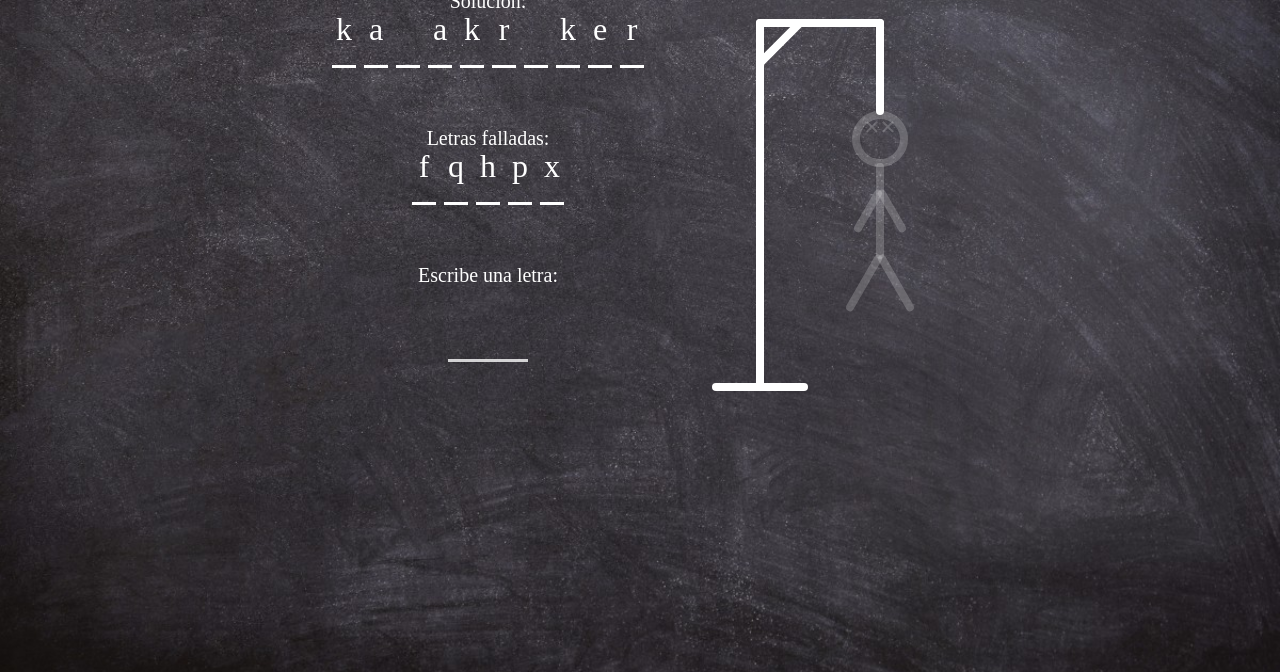
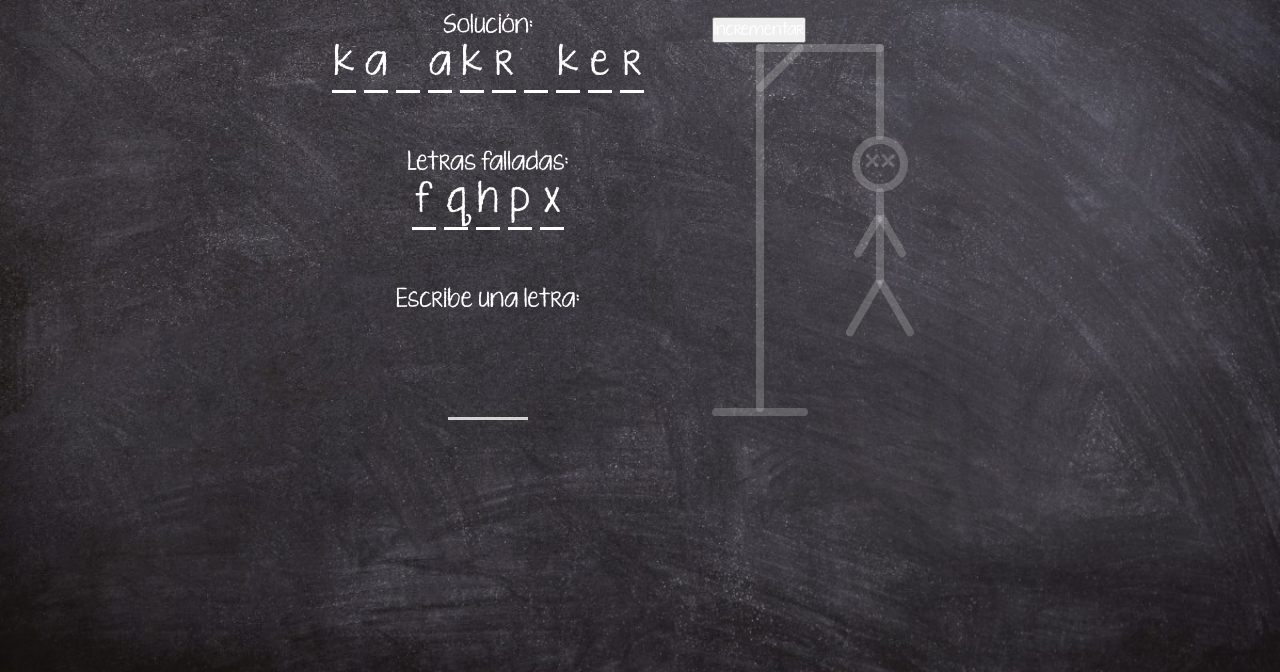
Before and after one commit to Adalab/promo-t-module-3-pair-6-sprint-1-hangman-game, a React app: page / in a window 1280 px wide. Shown: the part 128-800 px from the top of the page. Built offline with nearby package versions, Linux system fonts and the light colour scheme.

Commit message:
add states

```diff
--- a/src/components/App.js
+++ b/src/components/App.js
@@ -1,6 +1,30 @@
+import { useState } from 'react';
 import '../styles/main.scss';
 
 function App() {
+  const [solution, setSolution] = useState ('');
+  const [correctLetter, setCorrectLetter] = useState ('');
+  const [failedLetter, setFailedLetter] = useState ('');
+  const [ letter, setLetter] = useState ('');
+  const [ numberOfErrors , setErrors] = useState (0);
+/*
+Al cargar la página, la API debería darnos una nueva palabra y todos los campos vacíos :
+  1. Escribir una letra.
+  2. Comprobar que la letra forma parte de la palabra.
+  3. Si es correcta se añade a la solución.
+  4. Si no es correcta, se añade a las letras falladas donde tenemos un máximo de 5 errores.
+  5. Si tenemos 5 errores hemos perdido.
+
+
+*/
+
+ const handleErrors = () => {
+  console.log ('he hecho click')
+ const plusOne = numberOfErrors + 1 ;
+ setErrors ( plusOne);
+ }
+
+
   return (
     <div className="page">
         <header>
@@ -45,7 +69,8 @@ function App() {
             />
           </form>
         </section>
-        <section className="dummy error-5">
+        <section className={`dummy error-${numberOfErrors}`}>
+        <button onClick={handleErrors}>Incrementar</button>
           <span className="error-13 eye"></span>
           <span className="error-12 eye"></span>
           <span className="error-11 line"></span>
--- a/src/styles/core/_reset.scss
+++ b/src/styles/core/_reset.scss
@@ -1,12 +1,12 @@
 // RESET
 
-// @font-face {
-//   font-family: 'KgTenThousandReasons';
-//   src: url('../fonts/KgTenThousandReasons-R1ll.ttf') format('truetype');
-// }
+@font-face {
+  font-family: 'KgTenThousandReasons';
+  src: url('../../fonts/KgTenThousandReasons-R1ll.ttf') format('truetype');
+ }
 
 * {
-  //font-family: 'KgTenThousandReasons', sans-serif;
+  font-family: 'KgTenThousandReasons', sans-serif;
   margin: 0;
   padding: 0;
   box-sizing: border-box;
```
Also changed, not shown: src/fonts/KgTenThousandReasons-R1ll.ttf (added).
